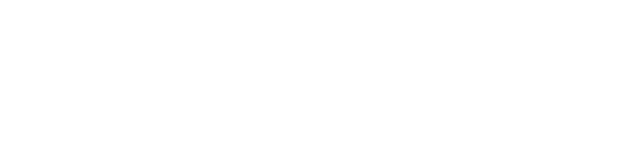
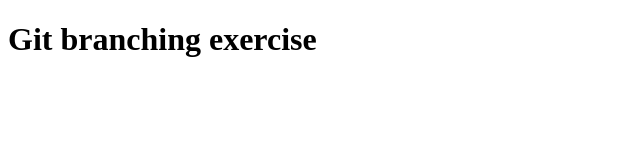
Before and after one commit to queuing4oranges/git-exercise, a plain HTML site: page index.html in a window 1280 px wide. Shown: the whole page, without its empty margins (0-640 px from the left). Drawn offline with Linux system fonts and the light colour scheme.

Commit message:
Added h1

```diff
--- a/index.html
+++ b/index.html
@@ -6,5 +6,7 @@
     <meta name="viewport" content="width=device-width, initial-scale=1.0" />
     <title>Document</title>
   </head>
-  <body></body>
+  <body>
+    <h1>Git branching exercise</h1>
+  </body>
 </html>
```
